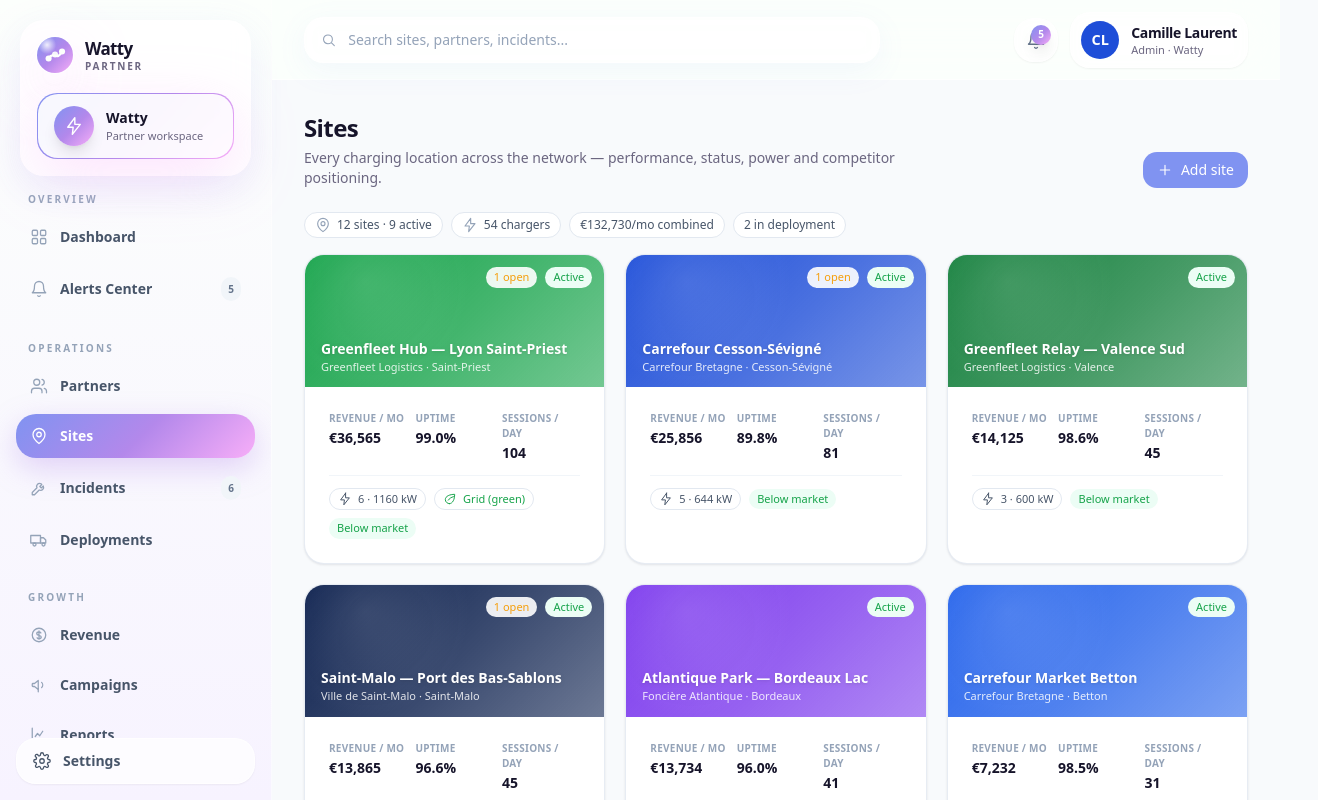
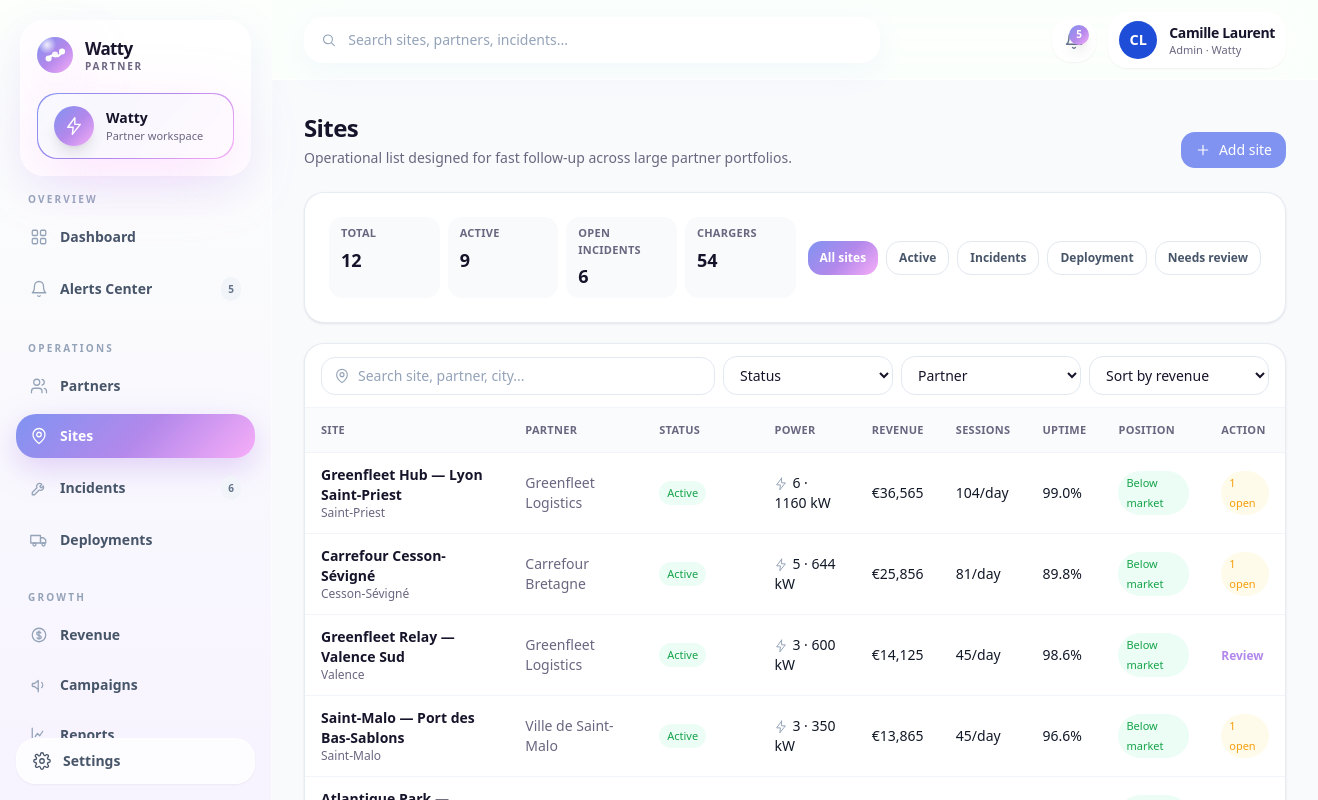
Before and after one commit to berthiertimothee-cell/WattyPartner, a Next.js app: page /sites in a window 1280 px wide. Shown: the top 800 px of the page, 1318 px wide, since content can reach past the window. Built offline with nearby package versions, Linux system fonts and the light colour scheme.

Commit message:
Make Partner sites list CSM-friendly

```diff
--- a/src/app/sites/page.tsx
+++ b/src/app/sites/page.tsx
@@ -1,83 +1,104 @@
 import Link from "next/link";
 import { getBenchmark, getIncidents, getPartners, getSites } from "@/lib/data";
-import { PageHeader, Card, ActionButton, PhotoPlaceholder } from "@/components/ui";
+import { PageHeader, ActionButton } from "@/components/ui";
 import { PositionBadge, SiteStatusBadge } from "@/components/StatusBadge";
-import { BoltIcon, LeafIcon, PinIcon, PlusIcon } from "@/components/Icons";
-import { formatMoney, formatNumber, formatPercent, titleCase } from "@/lib/utils";
-import type { ElectricitySource } from "@/lib/types";
-
-const ELEC_LABEL: Record<ElectricitySource, string> = { grid: "Grid", grid_green: "Grid (green)", solar_hybrid: "Solar hybrid" };
+import { BoltIcon, PinIcon, PlusIcon } from "@/components/Icons";
+import { formatMoney, formatNumber, formatPercent } from "@/lib/utils";
 
 export default function SitesPage() {
   const sites = getSites();
   const partnerNameById = new Map(getPartners().map((p) => [p.id, p.name]));
-  const live = sites.filter((s) => s.monthly.length);
-  const totalRevenue = live.reduce((n, s) => n + s.revenuePerMonthEur, 0);
-  const totalChargers = sites.reduce((n, s) => n + s.chargerCount, 0);
+  const active = sites.filter((s) => s.status === "active").length;
+  const openIncidentsBySite = new Map(sites.map((s) => [s.id, getIncidents({ siteId: s.id, openOnly: true }).length]));
 
   return (
-    <div>
+    <div className="space-y-5">
       <PageHeader
         title="Sites"
-        subtitle="Every charging location across the network — performance, status, power and competitor positioning."
-        actions={
-          <ActionButton variant="primary">
-            <PlusIcon className="h-4 w-4" /> Add site
-          </ActionButton>
-        }
+        subtitle="Operational list designed for fast follow-up across large partner portfolios."
+        actions={<ActionButton variant="primary"><PlusIcon className="h-4 w-4" /> Add site</ActionButton>}
       />
 
-      <div className="mb-4 flex flex-wrap gap-2">
-        <span className="pill"><PinIcon className="h-4 w-4 text-slate-400" /> {sites.length} sites · {sites.filter((s) => s.status === "active").length} active</span>
-        <span className="pill"><BoltIcon className="h-4 w-4 text-slate-400" /> {totalChargers} chargers</span>
-        <span className="pill">{formatMoney(totalRevenue)}/mo combined</span>
-        <span className="pill">{sites.filter((s) => s.status === "construction" || s.status === "planned").length} in deployment</span>
+      <div className="card card-pad">
+        <div className="grid gap-3 lg:grid-cols-[1fr_auto] lg:items-center">
+          <div className="grid gap-2 sm:grid-cols-4">
+            <Kpi label="Total" value={`${sites.length}`} />
+            <Kpi label="Active" value={`${active}`} />
+            <Kpi label="Open incidents" value={`${Array.from(openIncidentsBySite.values()).reduce((a, b) => a + b, 0)}`} />
+            <Kpi label="Chargers" value={`${sites.reduce((n, s) => n + s.chargerCount, 0)}`} />
+          </div>
+          <div className="flex flex-wrap gap-2">
+            <Filter label="All sites" active />
+            <Filter label="Active" />
+            <Filter label="Incidents" />
+            <Filter label="Deployment" />
+            <Filter label="Needs review" />
+          </div>
+        </div>
       </div>
 
-      <div className="grid grid-cols-1 gap-5 md:grid-cols-2 xl:grid-cols-3">
-        {sites.map((s) => {
-          const b = getBenchmark(s.id);
-          const open = getIncidents({ siteId: s.id, openOnly: true }).length;
-          return (
-            <Link key={s.id} href={`/sites/${s.id}`} className="card block overflow-hidden transition-shadow hover:shadow-cardHover">
-              <div className="relative">
-                <PhotoPlaceholder color={s.photoColor} height={132} className="rounded-none" />
-                <div className="absolute right-3 top-3 flex gap-2">
-                  {open > 0 && <span className="badge bg-white/90 text-warning">{open} open</span>}
-                  <SiteStatusBadge status={s.status} />
-                </div>
-                <div className="absolute bottom-3 left-4 right-4">
-                  <p className="truncate text-sm font-semibold text-white drop-shadow">{s.name}</p>
-                  <p className="text-[11px] text-white/85">{partnerNameById.get(s.partnerId)} · {s.city}</p>
-                </div>
-              </div>
-              <div className="card-pad">
-                <div className="grid grid-cols-3 gap-2">
-                  <Cell label="Revenue / mo" value={s.monthly.length ? formatMoney(s.revenuePerMonthEur) : "—"} />
-                  <Cell label="Uptime" value={s.monthly.length ? formatPercent(s.uptimePct, 1) : "—"} />
-                  <Cell label="Sessions / day" value={s.monthly.length ? formatNumber(s.sessionsPerDay) : "—"} />
-                </div>
-                <div className="mt-3 flex flex-wrap items-center gap-2 border-t border-slate-100 pt-3 text-[11px] text-muted">
-                  <span className="pill !px-2 !py-0.5 !text-[11px]"><BoltIcon className="h-3.5 w-3.5" /> {s.chargerCount} · {s.totalPowerKw} kW</span>
-                  {(s.electricitySource === "grid_green" || s.electricitySource === "solar_hybrid") && (
-                    <span className="pill !px-2 !py-0.5 !text-[11px] !text-success"><LeafIcon className="h-3.5 w-3.5" /> {ELEC_LABEL[s.electricitySource]}</span>
-                  )}
-                  {b && <PositionBadge position={b.position} />}
-                </div>
-              </div>
-            </Link>
-          );
-        })}
+      <div className="card overflow-hidden">
+        <div className="border-b border-slate-100 px-4 py-3">
+          <div className="flex flex-wrap items-center gap-2">
+            <div className="flex min-w-[260px] flex-1 items-center gap-2 rounded-xl border border-slate-200 bg-white px-3 py-2 text-sm text-slate-400">
+              <PinIcon className="h-4 w-4" />
+              <span>Search site, partner, city...</span>
+            </div>
+            <select className="input max-w-[170px]"><option>Status</option></select>
+            <select className="input max-w-[180px]"><option>Partner</option></select>
+            <select className="input max-w-[180px]"><option>Sort by revenue</option></select>
+          </div>
+        </div>
+
+        <div className="overflow-x-auto">
+          <table className="w-full min-w-[980px] text-sm">
+            <thead className="bg-slate-50/70">
+              <tr>
+                <th className="px-4 py-3">Site</th>
+                <th className="px-4 py-3">Partner</th>
+                <th className="px-4 py-3">Status</th>
+                <th className="px-4 py-3">Power</th>
+                <th className="px-4 py-3">Revenue</th>
+                <th className="px-4 py-3">Sessions</th>
+                <th className="px-4 py-3">Uptime</th>
+                <th className="px-4 py-3">Position</th>
+                <th className="px-4 py-3">Action</th>
+              </tr>
+            </thead>
+            <tbody>
+              {sites.map((s) => {
+                const b = getBenchmark(s.id);
+                const open = openIncidentsBySite.get(s.id) ?? 0;
+                return (
+                  <tr key={s.id} className="table-row hover:bg-slate-50/80">
+                    <td className="px-4 py-3">
+                      <Link href={`/sites/${s.id}`} className="font-semibold text-ink hover:text-brand-600">{s.name}</Link>
+                      <div className="text-xs text-muted">{s.city}</div>
+                    </td>
+                    <td className="px-4 py-3 text-muted">{partnerNameById.get(s.partnerId)}</td>
+                    <td className="px-4 py-3"><SiteStatusBadge status={s.status} /></td>
+                    <td className="px-4 py-3 tabular-nums"><BoltIcon className="mr-1 inline h-3.5 w-3.5 text-slate-400" />{s.chargerCount} · {s.totalPowerKw} kW</td>
+                    <td className="px-4 py-3 tabular-nums font-medium">{s.monthly.length ? formatMoney(s.revenuePerMonthEur) : "—"}</td>
+                    <td className="px-4 py-3 tabular-nums">{s.monthly.length ? formatNumber(s.sessionsPerDay) : "—"}/day</td>
+                    <td className="px-4 py-3 tabular-nums">{s.monthly.length ? formatPercent(s.uptimePct, 1) : "—"}</td>
+                    <td className="px-4 py-3">{b ? <PositionBadge position={b.position} /> : <span className="text-xs text-slate-400">—</span>}</td>
+                    <td className="px-4 py-3">
+                      {open > 0 ? <Link href={`/sites/${s.id}`} className="badge bg-amber-50 text-warning">{open} open</Link> : <Link href={`/sites/${s.id}`} className="text-xs font-semibold text-brand-600">Review</Link>}
+                    </td>
+                  </tr>
+                );
+              })}
+            </tbody>
+          </table>
+        </div>
       </div>
     </div>
   );
 }
 
-function Cell({ label, value }: { label: string; value: string }) {
-  return (
-    <div>
-      <div className="text-[10px] font-semibold uppercase tracking-wide text-slate-400">{label}</div>
-      <div className="mt-0.5 text-sm font-semibold tabular-nums text-ink">{value}</div>
-    </div>
-  );
+function Kpi({ label, value }: { label: string; value: string }) {
+  return <div className="rounded-xl bg-slate-50 px-3 py-2"><div className="stat-label">{label}</div><div className="mt-1 text-lg font-bold tabular-nums text-ink">{value}</div></div>;
 }
+function Filter({ label, active }: { label: string; active?: boolean }) {
+  return <button className={active ? "rounded-xl bg-watty-gradient px-3 py-2 text-xs font-bold text-white" : "rounded-xl border border-slate-200 bg-white px-3 py-2 text-xs font-semibold text-slate-600 hover:bg-slate-50"}>{label}</button>;
+}
```
